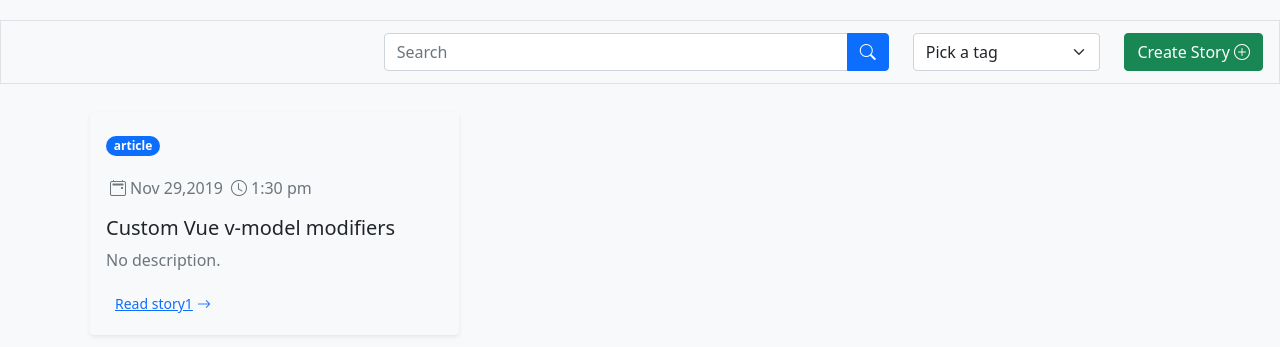
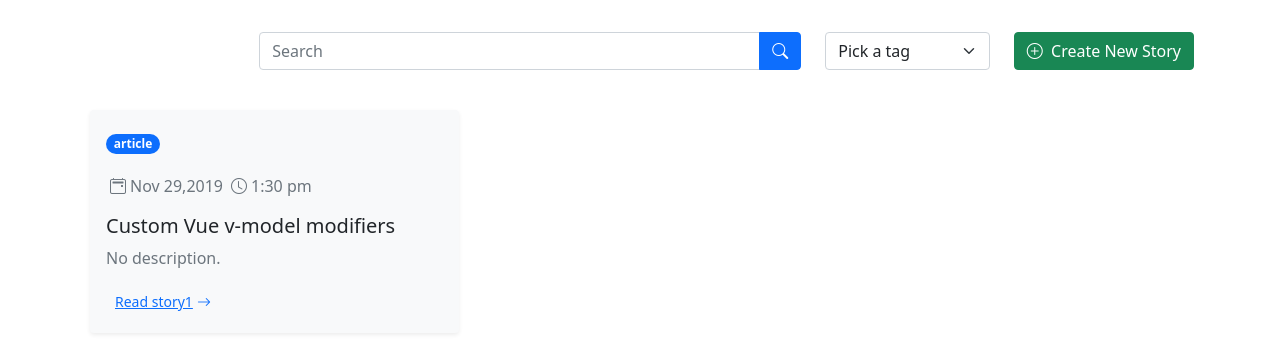
Before and after one commit to wallWrecker/saveIt, a website with bundled scripts: page main-app.html in a window 1280 px wide. Shown: the part 790-1137 px from the top of the page. Built offline with nearby package versions, Linux system fonts and the light colour scheme.

Commit message:
Adjuted resonsiveness of the search component and filter component.

```diff
--- a/main-app.html
+++ b/main-app.html
@@ -42,7 +42,8 @@
 	<!-- Linking my own CSS Styles -->
 	<link rel="stylesheet" href="css/main-app.css">
 </head>
-	<body class="bg-light">
+	<body class="bg-white">
+		<!-- Form To add Story -->
 		<section class="form-section lightBlue py-1">
 			<article>
 				<form class="container-sm pt-3 pb-2">
@@ -55,7 +56,7 @@
 						</div>
 
 						<!--TOOD: Create an alert here after a successful insertion of collection to the localStorage. -->
-						<div class="col-10 col-sm-11 col-xl-10 py-2">
+						<div class="col-10	10 col-sm-11 col-xl-10 py-2">
 							<label class="form-label" for="">Url or Link</label>
 							<input id="subject-url" class="form-control" type="text" data-key="url" placeholder="Enter url of subject">
 							<small class="form-text my-1 thin-label">This is an error message</small>
@@ -92,7 +93,8 @@
 								data-key="description"
 								cols="30"
 								rows="5"
-								max-length="130"></textarea>
+								max-length="130">
+							</textarea>
 							<div class="d-flex justify-content-between">
 								<small class="form-text my-1 thin-label">This is an error message</small>
 								<small class="form-text thin-label">
@@ -106,7 +108,8 @@
 							<a href="#"
 								id="submit-button"
 								class="btn px-4 lemonyellow">
-								Save story</a>
+								Save story
+							</a>
 						</div>
 					</div>
 				</form>
@@ -123,10 +126,11 @@
 			<h3 class="display-3 text-center">Stories</h3>
 		</article>
 
-		<div class="my-3 py-2 px-3 border">
-			<div class="row justify-content-center justify-content-lg-end">
+		<!-- Search Bar Filter Section -->
+		<div class="container-lg my-3 py-2 px-3">
+			<div class="row  justify-content-center  justify-content-md-center justify-content-lg-end ">
 				<!-- Search bar  -->
-				<div class="col-sm-10 col-lg-5 my-1">
+				<div class="col-sm-10 col-md-10 col-lg-6 my-1">
 					<div class="input-group">
 						<input class="form-control" type="text" placeholder="Search">
 						<button id="search_button" class="btn btn-primary">
@@ -135,7 +139,7 @@
 					</div>
 				</div>
 				<!-- Sort(TYPE) -->
-				<div class="col-auto col-sm-4 col-lg-2 my-1">
+				<div class="col-sm-10 col-md-3 col-lg-2 my-1">
 					<select
 						name=""
 						id=""
@@ -149,8 +153,11 @@
 				</div>
 
 				<!-- Create Story Button -->
-				<div class="col-auto my-1">
-					<button class="btn btn-success">Create Story <i class="bi bi-plus-circle"></i></button>
+				<div class="col-auto col my-1">
+					<button class="btn btn-success">
+						<i class="bi bi-plus-circle pe-1"></i>
+						Create New Story
+					</button>
 				</div>
 			</div>
 		</div>
```
